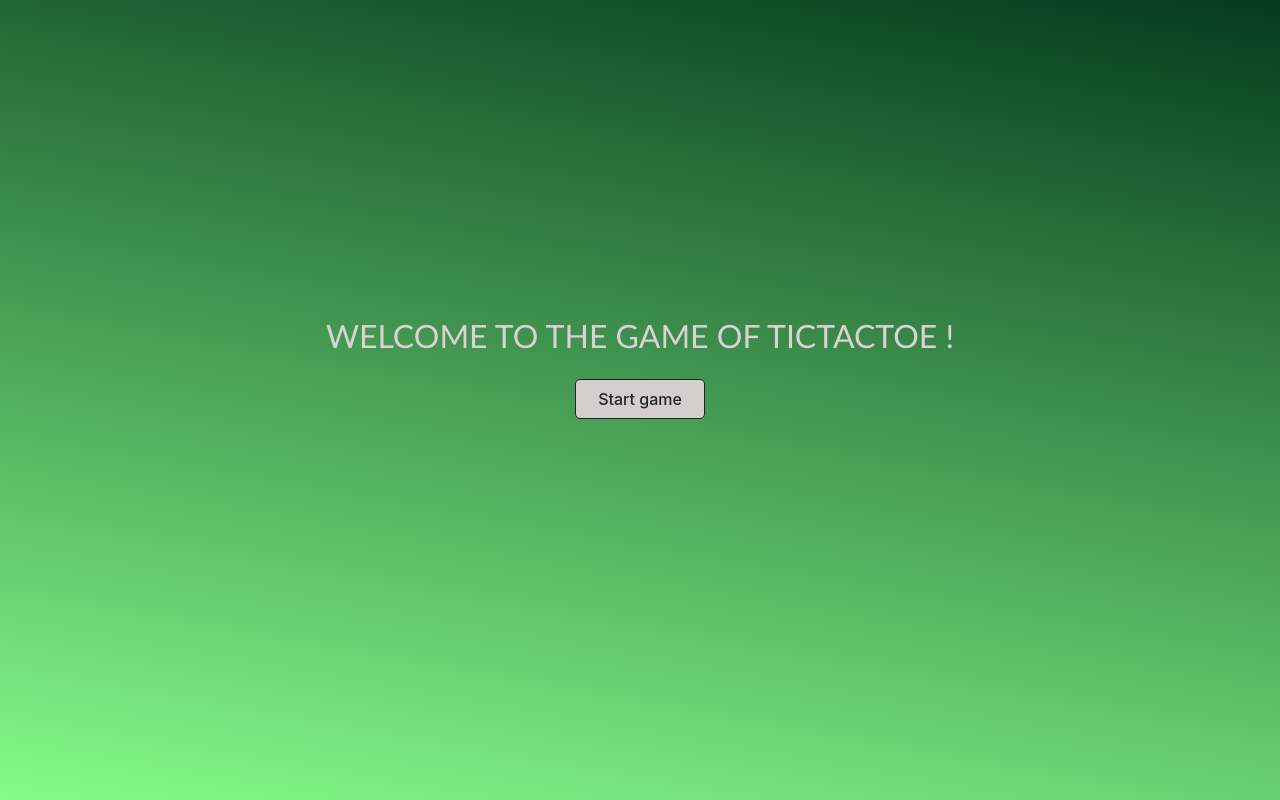
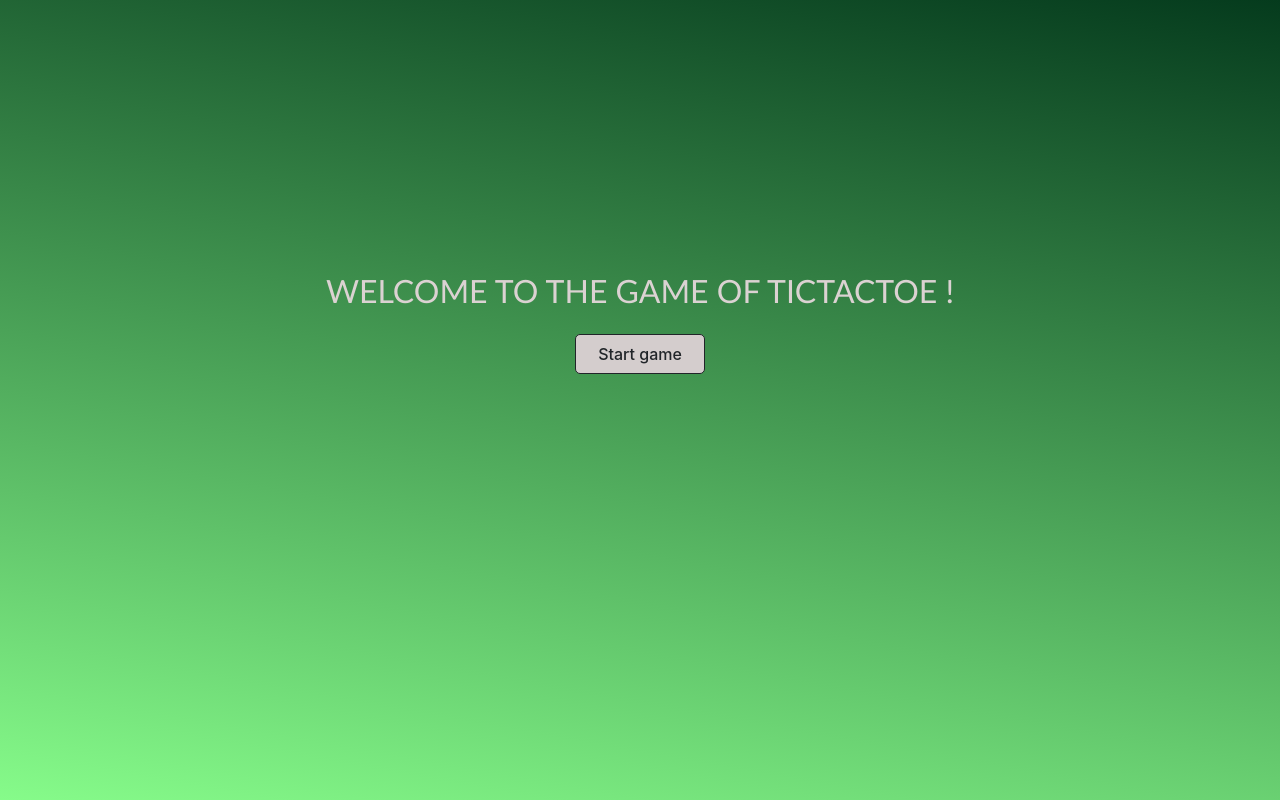
Before and after one commit to codewithjohnson/TICTACTOE-GAME, a plain HTML site: page index.html in a window 1280 px wide. Drawn offline with nearby package versions, Linux system fonts and the light colour scheme.

Commit message:
Update style.css

```diff
--- a/styles/style.css
+++ b/styles/style.css
@@ -20,6 +20,10 @@ body {
   justify-content: center;
   align-items: center;
   color: rgb(219, 210, 210);
+}
+
+.title-start-container{
+  margin-top: -90px;
 }
 
 h2 {
```
